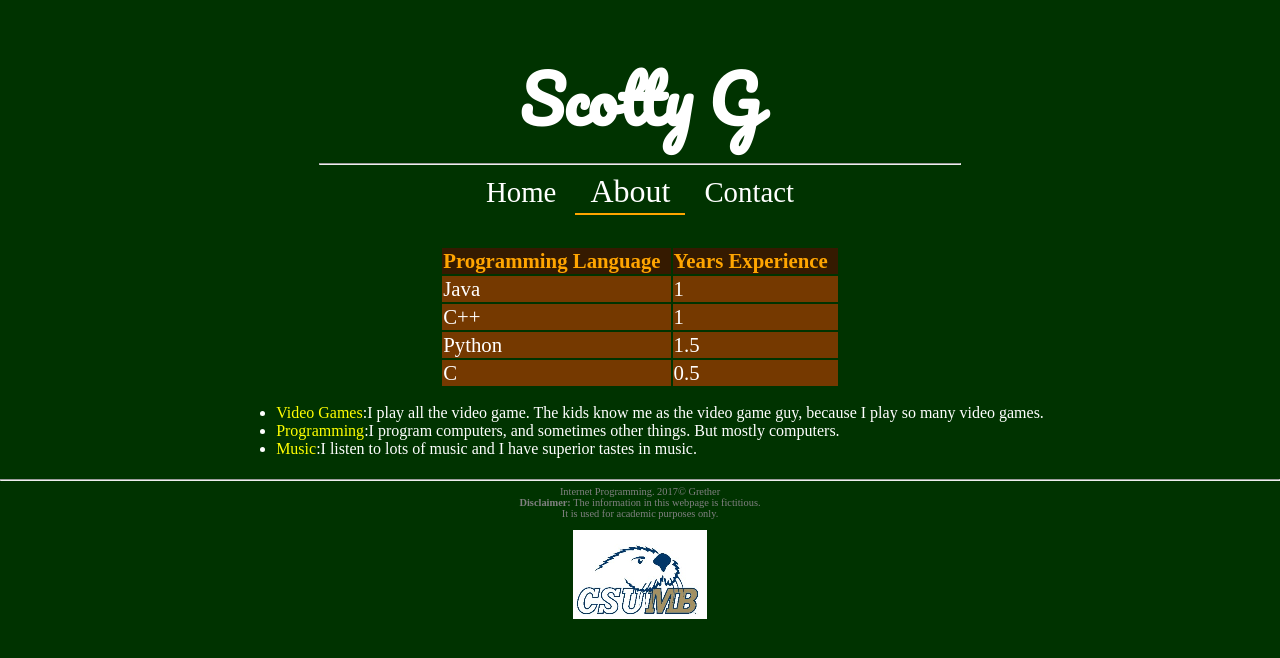
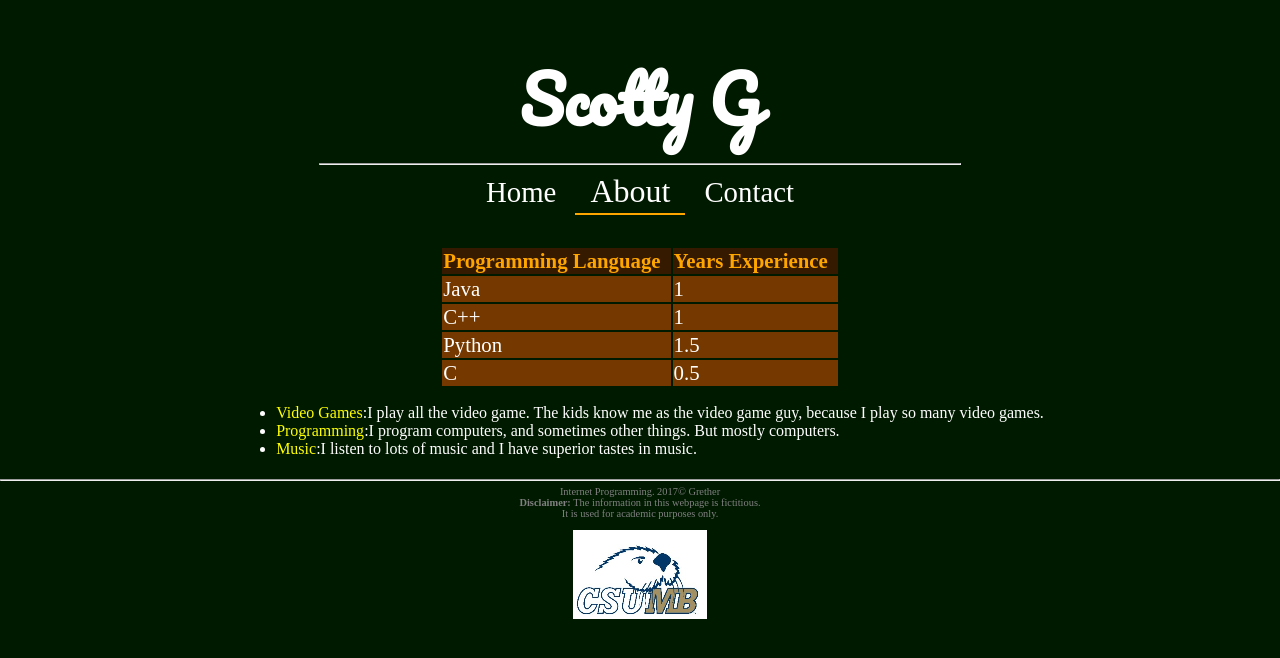
Before and after one commit to sgrether/CST336, a PHP site: page /Portfolio/about.html in a window 1280 px wide. Shown: the top 658 px of the page. Run offline with PHP 8.4, Linux system fonts and the light colour scheme.

Commit message:
Changed background color

```diff
--- a/Portfolio/styles.css
+++ b/Portfolio/styles.css
@@ -1,5 +1,5 @@
 body {
-    background-color:#003300;
+    background-color:#001a00;
     /*background-image: url("img/me.gif");*/
     color:white;
     margin:0;
```
